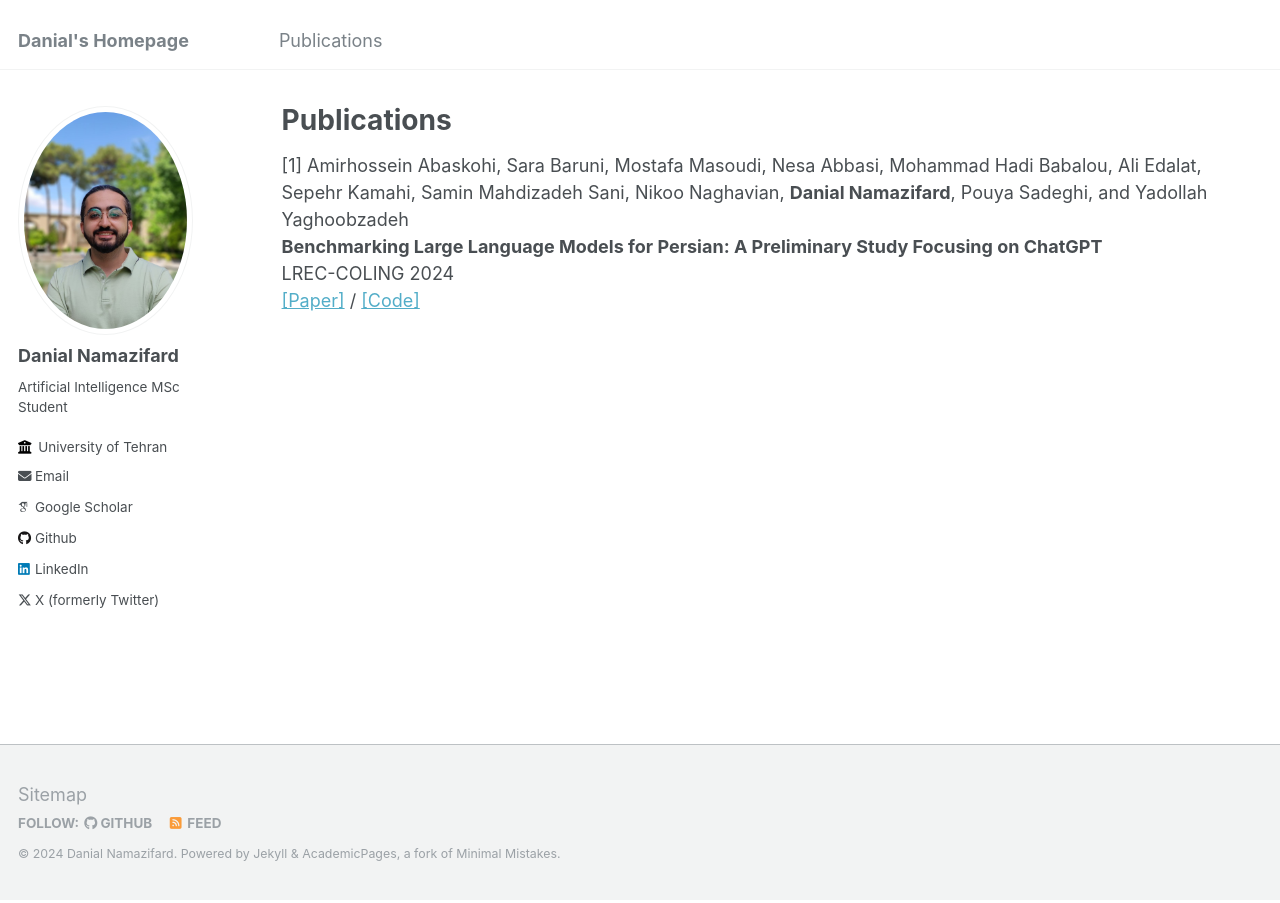
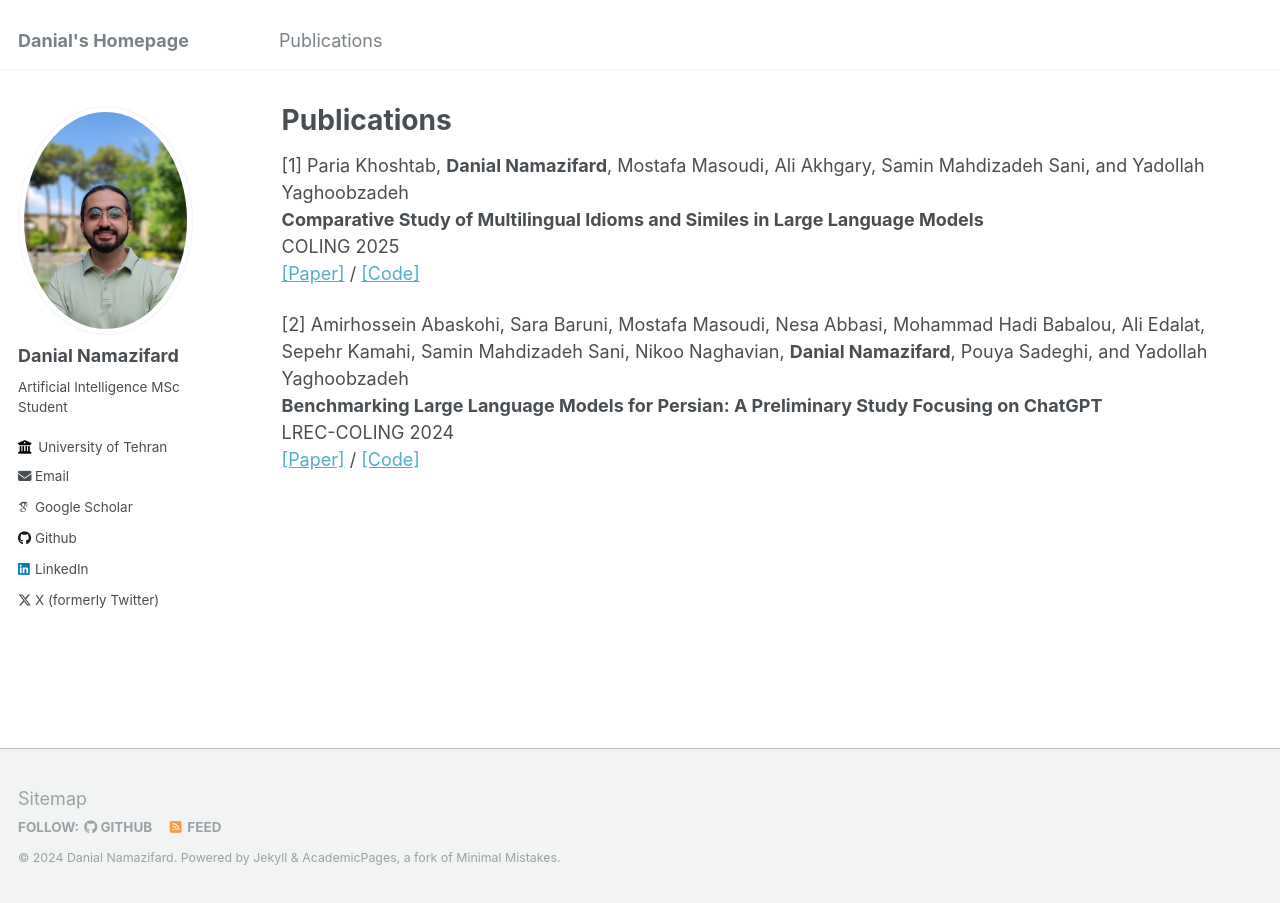
Before and after one commit to namazifard/namazifard.github.io, a Jekyll site: the page built from _pages/publications.md, in a window 1280 px wide. Built offline with Jekyll 4.4.1, drawn with Linux system fonts in a browser that asks for light colours; some web fonts are replaced.

Commit message:
Update publications.md

```diff
--- a/_pages/publications.md
+++ b/_pages/publications.md
@@ -5,7 +5,13 @@ permalink: /publications/
 author_profile: true
 ---
 
-[1] Amirhossein Abaskohi, Sara Baruni, Mostafa Masoudi, Nesa Abbasi, Mohammad Hadi Babalou, Ali Edalat, Sepehr Kamahi, Samin Mahdizadeh Sani, Nikoo Naghavian, __Danial Namazifard__, Pouya Sadeghi, and Yadollah Yaghoobzadeh
+[1] Paria Khoshtab, __Danial Namazifard__, Mostafa Masoudi, Ali Akhgary, Samin Mahdizadeh Sani, and Yadollah Yaghoobzadeh
+**Comparative Study of Multilingual Idioms and Similes in Large Language Models**
+COLING 2025
+<br/>
+[\[Paper\]](https://arxiv.org/abs/2410.16461) / [\[Code\]](https://github.com/namazifard/multilingual-idioms-similes)
+
+[2] Amirhossein Abaskohi, Sara Baruni, Mostafa Masoudi, Nesa Abbasi, Mohammad Hadi Babalou, Ali Edalat, Sepehr Kamahi, Samin Mahdizadeh Sani, Nikoo Naghavian, __Danial Namazifard__, Pouya Sadeghi, and Yadollah Yaghoobzadeh
 **Benchmarking Large Language Models for Persian: A Preliminary Study Focusing on ChatGPT**
 LREC-COLING 2024
 <br/>
```
